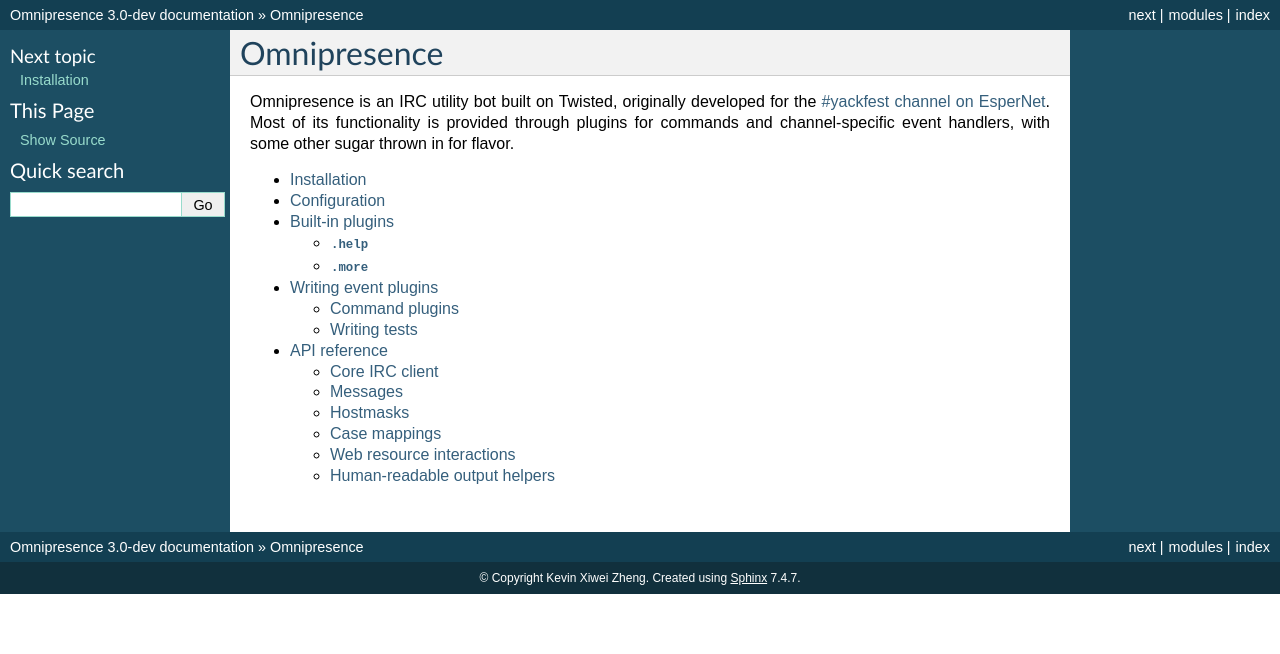
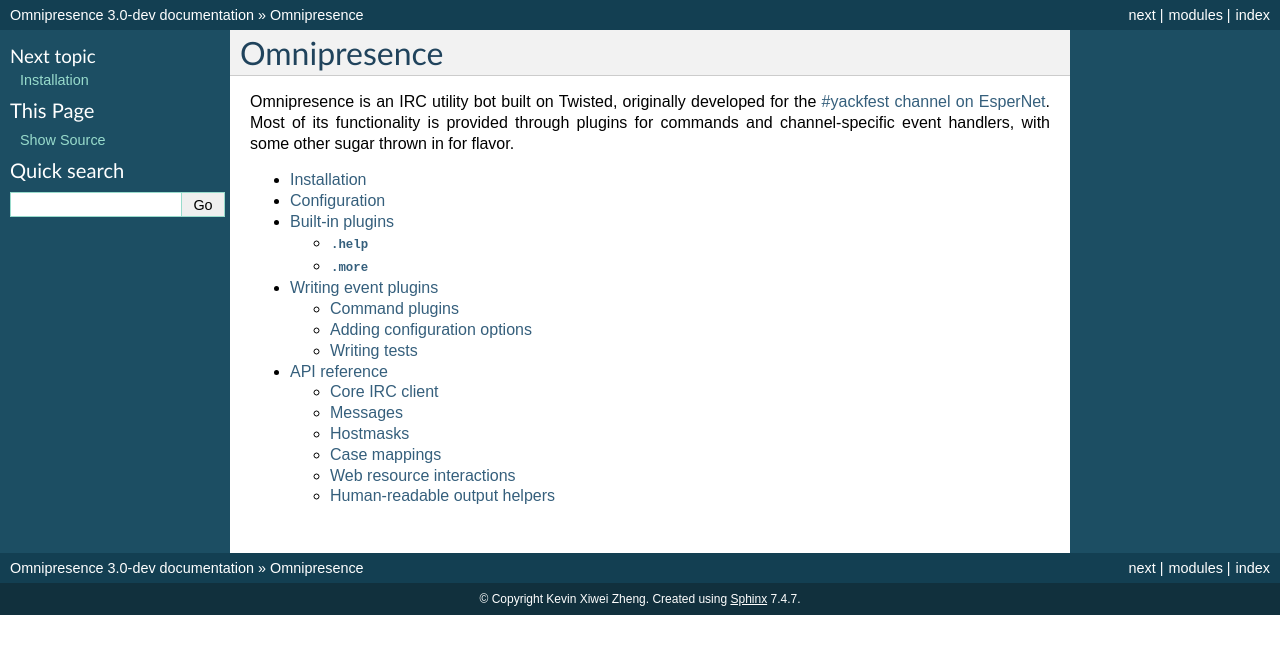
Before and after one commit to kxz/omnipresence, a Sphinx documentation site: the page built from docs/index.rst, in a window 1280 px wide. Shown: the top 654 px of the page. Built offline with Sphinx 7.4.7, drawn with Linux system fonts in a browser that asks for light colours.

Commit message:
Add stub section on plugin configuration options

```diff
--- a/docs/plugins.rst
+++ b/docs/plugins.rst
@@ -175,6 +175,10 @@
 * Alternatives are separated by vertical bars (``this|that|other``).
 
 
+Adding configuration options
+============================
+
+
 Writing tests
 =============
 
```
